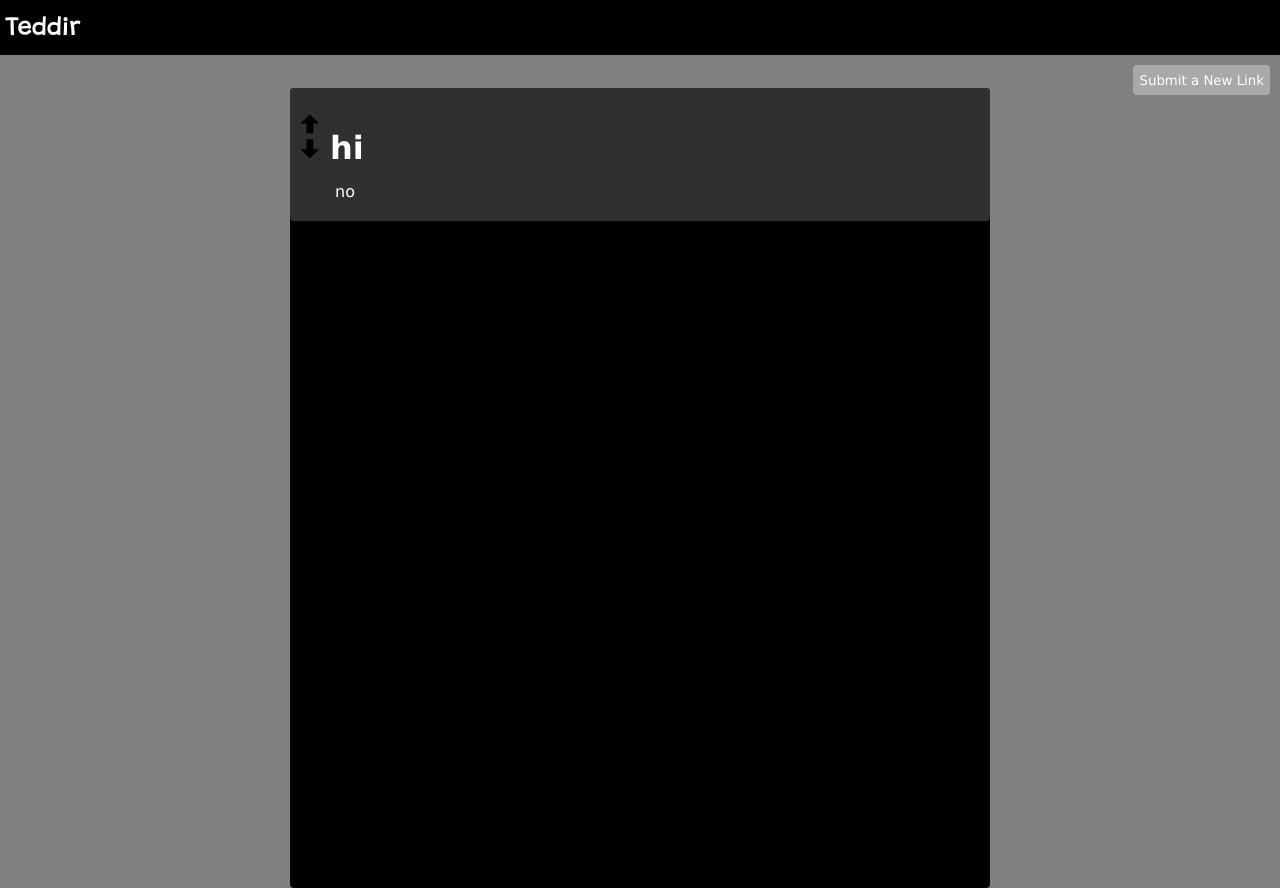
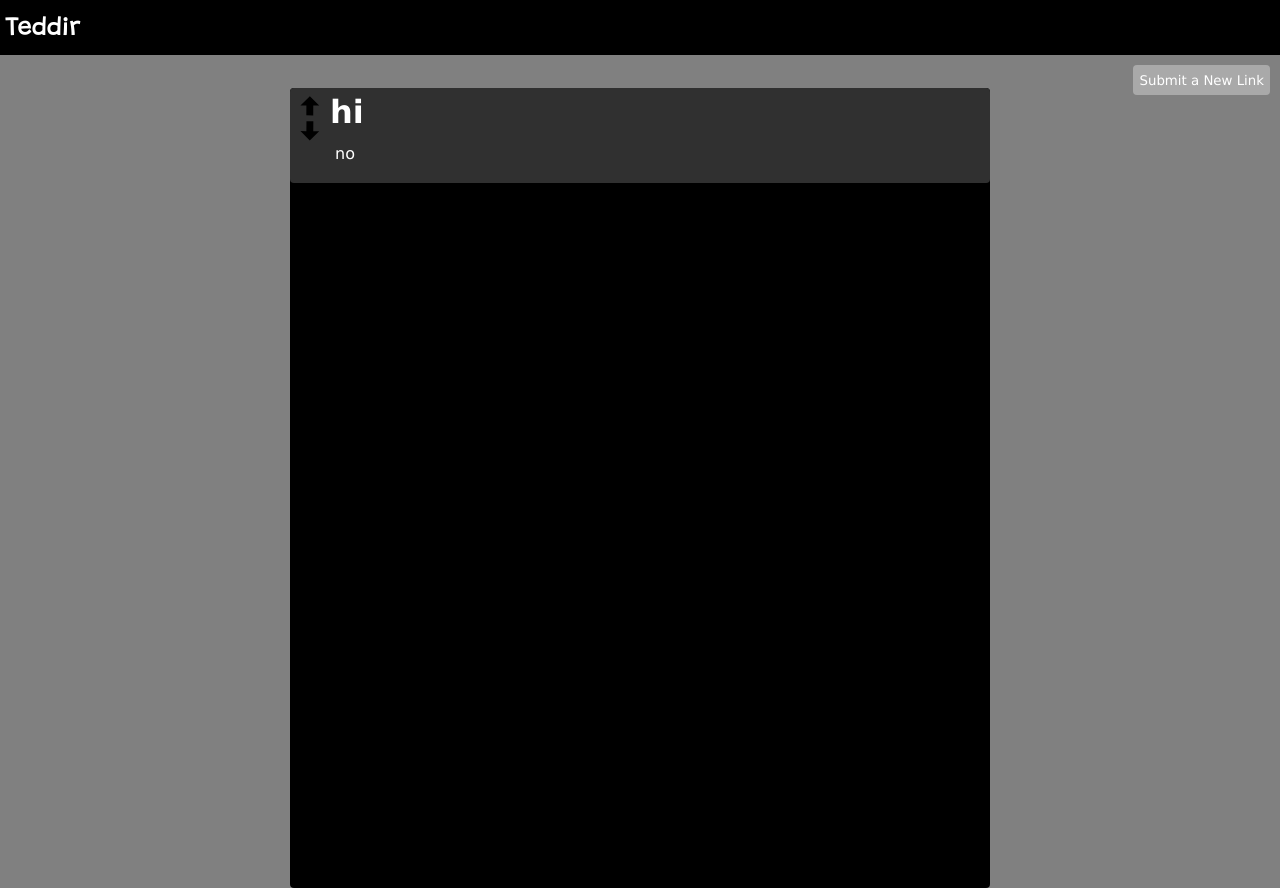
Before and after one commit to h7876/teddir, an Angular app: page / in a window 1280 px wide. Built offline with nearby package versions, Linux system fonts and the light colour scheme.

Commit message:
updated title and arrows styling

```diff
--- a/src/app/home-feed/home-feed.component.css
+++ b/src/app/home-feed/home-feed.component.css
@@ -13,10 +13,10 @@
 .title {
     color: white;
     font-family: Verdana, Geneva, Tahoma, sans-serif;
-    /* padding-top:10px; */
     margin: 0px;
-    position: relative;
+    position: absolute;
     bottom: 20px;
+    top: 5px;
 }
 
 .content {
@@ -34,12 +34,11 @@
     width: auto;
     border-radius: 4px;
     padding-left: 40px;
-
-
+    position: relative;
+    top: 0px;
 }
 
 .arrows {
     position: relative;
     right: 30px;
-    top: 18px;
 }
```
